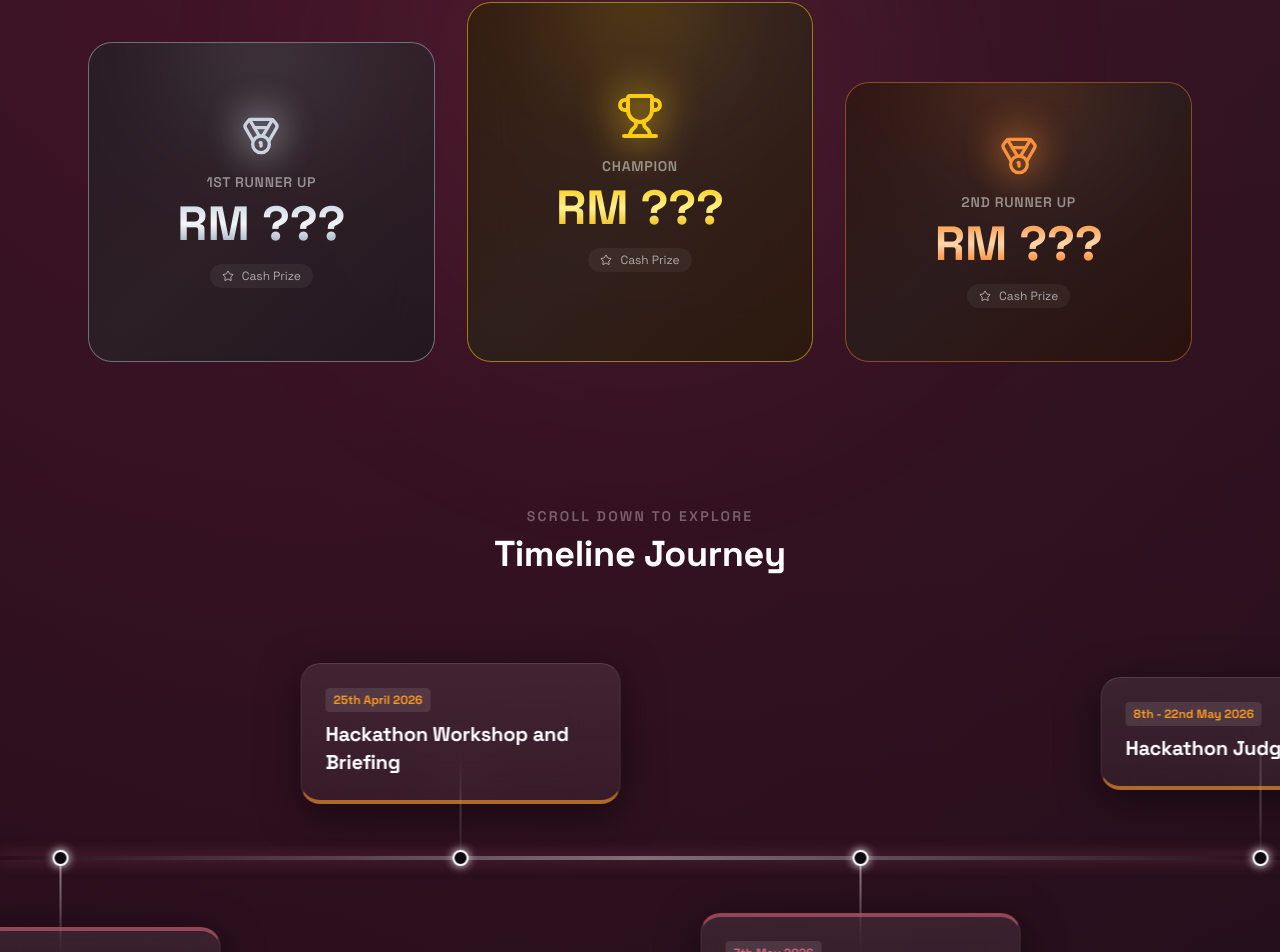
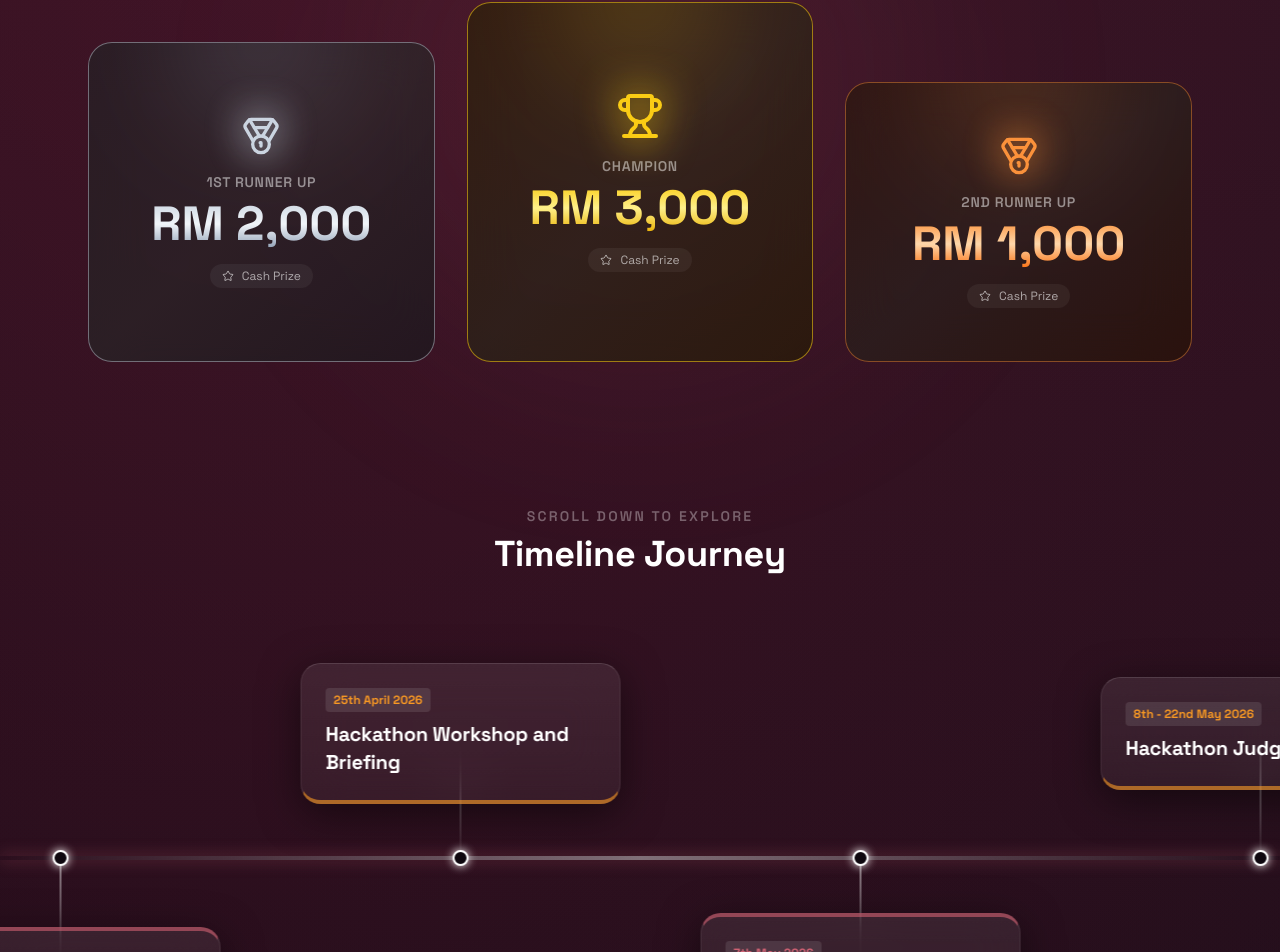
Before and after one commit to jwchow1412-netizen/R-Ignite, a Next.js app: page / in a window 1280 px wide. Shown: the part 1779-2731 px from the top of the page. Built offline with nearby package versions, Linux system fonts and the light colour scheme.

Commit message:
open at 3rd april

```diff
--- a/components/PrizePool.tsx
+++ b/components/PrizePool.tsx
@@ -6,7 +6,7 @@ import { Trophy, Medal, Star } from "lucide-react";
 const prizes = [
     {
         rank: "1st Runner Up",
-        amount: "RM ???",
+        amount: "RM 2,000",
         icon: <Medal className="h-10 w-10 text-slate-300" />,
         color: "from-slate-300 via-slate-100 to-slate-400",
         bgGlow: "bg-slate-400/20",
@@ -18,7 +18,7 @@ const prizes = [
     },
     {
         rank: "Champion",
-        amount: "RM ???",
+        amount: "RM 3,000",
         icon: <Trophy className="h-12 w-12 text-yellow-400" />,
         color: "from-yellow-400 via-yellow-200 to-yellow-500",
         bgGlow: "bg-yellow-400/20",
@@ -30,7 +30,7 @@ const prizes = [
     },
     {
         rank: "2nd Runner Up",
-        amount: "RM ???",
+        amount: "RM 1,000",
         icon: <Medal className="h-10 w-10 text-orange-400" />,
         color: "from-orange-400 via-orange-200 to-orange-500",
         bgGlow: "bg-orange-400/20",
```
